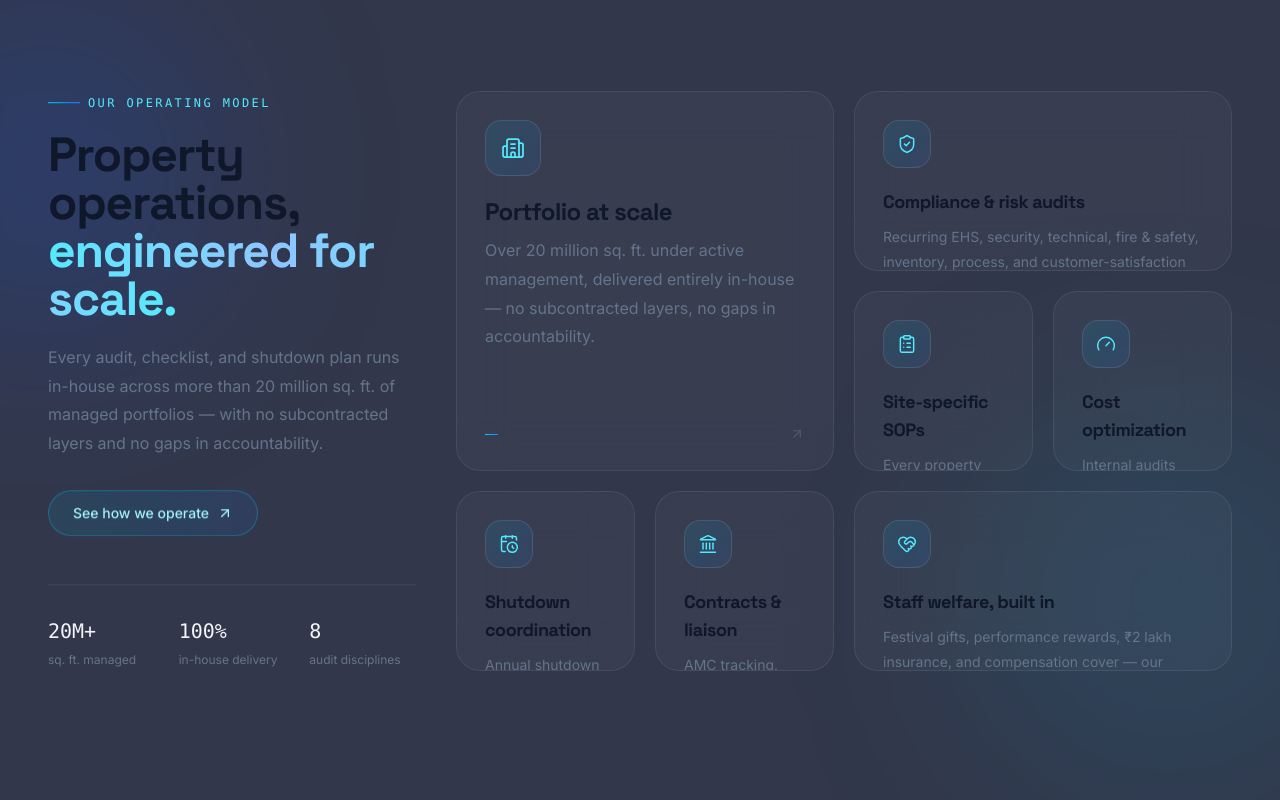
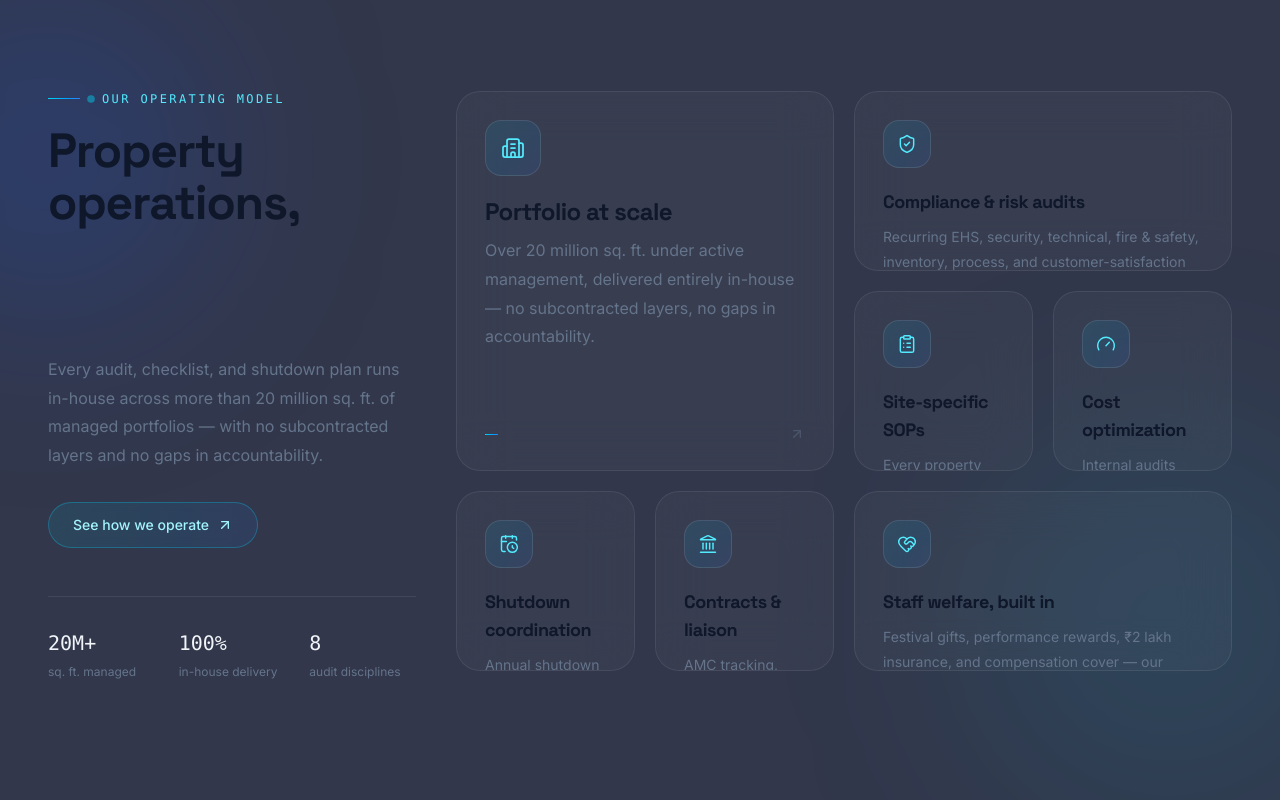
Before and after one commit to codestack-io/Dacitos_Task, a Next.js app: page / in a window 1280 px wide. Shown: the part 3600-4400 px from the top of the page. Built offline with nearby package versions, Linux system fonts and the light colour scheme.

Commit message:
add animation in service section

```diff
--- a/src/components/sections/CallToAction.jsx
+++ b/src/components/sections/CallToAction.jsx
@@ -29,7 +29,7 @@ export default function CallToAction() {
   return (
     <section
       aria-labelledby="cta-heading"
-      className="relative overflow-hidden bg-[#050816] px-6 py-28 md:py-36"
+      className="relative overflow-hidden bg-[#32374b] px-6 py-28 md:py-36"
     >
       {/* ambient floating blobs — match Services/Hero atmosphere */}
       {!reduceMotion && (
@@ -72,7 +72,7 @@ export default function CallToAction() {
           )}
 
           {/* card body */}
-          <div className="relative rounded-[32px] bg-[#050816]/95 px-8 py-14 text-center backdrop-blur-2xl md:px-16 md:py-20">
+          <div className="relative rounded-[32px] bg-[#32374b] px-8 py-14 text-center backdrop-blur-2xl md:px-16 md:py-20">
             {/* badge */}
             <motion.div
               initial={{ opacity: 0, y: 12 }}
--- a/src/components/sections/ServicesSection.jsx
+++ b/src/components/sections/ServicesSection.jsx
@@ -1,7 +1,15 @@
 // components/sections/ServicesSection.jsx
 "use client"
 
-import { motion, useMotionValue, useSpring, useReducedMotion } from "framer-motion"
+import {
+  motion,
+  useMotionValue,
+  useSpring,
+  useReducedMotion,
+  useScroll,
+  useTransform,
+  animate,
+} from "framer-motion"
 import {
   Building2,
   ShieldCheck,
@@ -12,7 +20,7 @@ import {
   HeartHandshake,
   ArrowUpRight,
 } from "lucide-react"
-import { useRef } from "react"
+import { useRef, useState } from "react"
 import ServiceCard from "@/components/services/ServiceCard"
 
 // Content consolidated from the original "Why Choose Us" list into 7
@@ -67,17 +75,83 @@ const services = [
   },
 ]
 
-const containerVariants = {
+// Stats are separate data so the count-up animation can parse each value's
+// numeric part independently of its suffix ("20M+" → 20 + "M+").
+const stats = [
+  { value: "20M+", label: "sq. ft. managed" },
+  { value: "100%", label: "in-house delivery" },
+  { value: "8", label: "audit disciplines" },
+]
+
+// ─────────────────────────────────────────────────────────────────────────
+// ANIMATION CHANGE: shared premium easing curve.
+// A single non-bouncy cubic-bezier (ease-out, no overshoot) used for both
+// the left-column slide-in and the right-grid card reveal, so the two
+// motions feel like one designed system instead of two different tools.
+// ─────────────────────────────────────────────────────────────────────────
+const EASE_PREMIUM = [0.16, 1, 0.3, 1]
+
+// Word-level reveal variants for the heading — unchanged, still used by the
+// nested <AnimatedHeadingLine /> inside the left column.
+const wordContainerVariants = {
   hidden: {},
-  visible: { transition: { staggerChildren: 0.1, delayChildren: 0.05 } },
+  visible: { transition: { staggerChildren: 0.06, delayChildren: 0.1 } },
 }
 
-const cardVariants = {
-  hidden: { opacity: 0, y: 36 },
-  visible: { opacity: 1, y: 0, transition: { duration: 0.65, ease: [0.16, 1, 0.3, 1] } },
+const wordVariants = {
+  hidden: { opacity: 0, y: 16, filter: "blur(6px)" },
+  visible: { opacity: 1, y: 0, filter: "blur(0px)", transition: { duration: 0.5, ease: [0.16, 1, 0.3, 1] } },
 }
 
-/** Magnetic CTA — nudges toward the cursor within its own bounds. */
+/** Splits a line into animated word spans, preserving natural spacing. */
+function AnimatedHeadingLine({ text, className = "" }) {
+  const words = text.split(" ")
+  return (
+    <span className={`inline-block ${className}`}>
+      {words.map((word, i) => (
+        <span key={`${word}-${i}`} className="inline-block overflow-hidden pb-1 pr-[0.28em] align-bottom">
+          <motion.span variants={wordVariants} className="inline-block">
+            {word}
+          </motion.span>
+        </span>
+      ))}
+    </span>
+  )
+}
+
+/** Stat number that counts up from 0 the first time it enters the viewport. */
+function AnimatedStat({ value, label }) {
+  const match = value.match(/^([\d.]+)(.*)$/)
+  const target = match ? parseFloat(match[1]) : null
+  const suffix = match ? match[2] : ""
+  const isInteger = target !== null && Number.isInteger(target)
+  const [display, setDisplay] = useState(target !== null ? 0 : value)
+  const hasAnimated = useRef(false)
+
+  return (
+    <motion.div
+      onViewportEnter={() => {
+        if (hasAnimated.current || target === null) return
+        hasAnimated.current = true
+        animate(0, target, {
+          duration: 1.4,
+          ease: [0.16, 1, 0.3, 1],
+          onUpdate: (v) => setDisplay(isInteger ? Math.round(v) : v.toFixed(1)),
+        })
+      }}
+      viewport={{ once: true, margin: "-60px" }}
+    >
+      <dt className="sr-only">{label}</dt>
+      <dd className="font-mono text-xl font-medium tabular-nums text-slate-100">
+        {display}
+        {suffix}
+      </dd>
+      <p className="mt-1 text-xs text-slate-500">{label}</p>
+    </motion.div>
+  )
+}
+
+/** Magnetic CTA — nudges toward the cursor within its own bounds. Untouched. */
 function MagneticButton({ children }) {
   const ref = useRef(null)
   const x = useMotionValue(0)
@@ -119,75 +193,182 @@ function MagneticButton({ children }) {
 
 export default function ServicesSection() {
   const reduceMotion = useReducedMotion()
+  const sectionRef = useRef(null)
+
+  // Scroll-linked parallax for the ambient blobs — unchanged.
+  const { scrollYProgress } = useScroll({
+    target: sectionRef,
+    offset: ["start end", "end start"],
+  })
+  const blob1Parallax = useTransform(scrollYProgress, [0, 1], [-40, 40])
+  const blob2Parallax = useTransform(scrollYProgress, [0, 1], [40, -40])
+
+  // ───────────────────────────────────────────────────────────────────────
+  // ANIMATION CHANGE 1 — Left column: slide-in-from-left variants.
+  // Replaces the previous fade-up-from-below (opacity 0→1, y 24→0) with a
+  // horizontal slide (opacity 0→1, x -80→0), 0.8s, EASE_PREMIUM (no bounce).
+  // Defined inside the component (not at module scope) because it depends
+  // on `reduceMotion`: with reduced motion, the slide is dropped entirely
+  // and only a quick opacity fade remains, per requirement #6.
+  // ───────────────────────────────────────────────────────────────────────
+  const leftColumnVariants = reduceMotion
+    ? {
+        hidden: { opacity: 0 },
+        visible: { opacity: 1, transition: { duration: 0.5, ease: EASE_PREMIUM } },
+      }
+    : {
+        hidden: { opacity: 0, x: -80 },
+        visible: { opacity: 1, x: 0, transition: { duration: 0.8, ease: EASE_PREMIUM } },
+      }
+
+  // ───────────────────────────────────────────────────────────────────────
+  // ANIMATION CHANGE 2 — Right grid: staggered container.
+  // staggerChildren now sits in the 0.08–0.12s range (0.1s) as requested,
+  // so cards reveal one after another instead of all at once. Stagger is
+  // zeroed under reduced motion so every card just fades in together.
+  // ───────────────────────────────────────────────────────────────────────
+  const containerVariants = {
+    hidden: {},
+    visible: {
+      transition: {
+        staggerChildren: reduceMotion ? 0 : 0.1,
+        delayChildren: reduceMotion ? 0 : 0.05,
+      },
+    },
+  }
+
+  // ───────────────────────────────────────────────────────────────────────
+  // ANIMATION CHANGE 3 — Right grid: per-card slide-in-from-right + scale.
+  // Replaces the previous fade-up (opacity 0→1, y 36→0) with a slide-in
+  // from the right combined with a subtle scale-up (0.96→1), matching the
+  // "cards enter from the right, slightly smaller, then settle" spec.
+  // No bounce: single ease-out curve, no spring/overshoot.
+  // Reduced motion: falls back to a plain opacity fade, no transform.
+  // ───────────────────────────────────────────────────────────────────────
+  const cardVariants = reduceMotion
+    ? {
+        hidden: { opacity: 0 },
+        visible: { opacity: 1, transition: { duration: 0.5, ease: EASE_PREMIUM } },
+      }
+    : {
+        hidden: { opacity: 0, x: 80, scale: 0.96 },
+        visible: {
+          opacity: 1,
+          x: 0,
+          scale: 1,
+          transition: { duration: 0.7, ease: EASE_PREMIUM },
+        },
+      }
 
   return (
     <section
+      ref={sectionRef}
       id="services"
       aria-labelledby="services-heading"
       className="relative overflow-hidden bg-[#32374b] px-6 py-28 md:px-12 md:py-36"
     >
-      {/* ambient floating blobs — disabled under prefers-reduced-motion */}
+      {/* ambient floating blobs — untouched */}
       {!reduceMotion && (
         <>
           <motion.div
             aria-hidden="true"
-            className="pointer-events-none absolute -left-32 top-10 h-80 w-80 rounded-full bg-blue-600/20 blur-[100px]"
+            style={{ y: blob1Parallax }}
+            className="pointer-events-none absolute -left-32 top-10 h-80 w-80"
+          >
+            <motion.div
+              className="h-full w-full rounded-full bg-blue-600/20 blur-[100px]"
               animate={{ y: [0, 30, 0], x: [0, 20, 0] }}
               transition={{ duration: 10, repeat: Infinity, ease: "easeInOut" }}
             />
+          </motion.div>
           <motion.div
             aria-hidden="true"
-            className="pointer-events-none absolute -right-24 bottom-0 h-96 w-96 rounded-full bg-cyan-400/10 blur-[110px]"
+            style={{ y: blob2Parallax }}
+            className="pointer-events-none absolute -right-24 bottom-0 h-96 w-96"
+          >
+            <motion.div
+              className="h-full w-full rounded-full bg-cyan-400/10 blur-[110px]"
               animate={{ y: [0, -25, 0], x: [0, -15, 0] }}
               transition={{ duration: 12, repeat: Infinity, ease: "easeInOut" }}
             />
+          </motion.div>
         </>
       )}
 
       <div className="relative z-10 mx-auto grid max-w-7xl gap-14 lg:grid-cols-12 lg:gap-10">
         {/* left: thesis, copy, CTA, stats */}
         <motion.div
-          initial={{ opacity: 0, y: 24 }}
-          whileInView={{ opacity: 1, y: 0 }}
-          viewport={{ once: true, margin: "-80px" }}
-          transition={{ duration: 0.6, ease: [0.16, 1, 0.3, 1] }}
+          variants={leftColumnVariants}
+          initial="hidden"
+          whileInView="visible"
+          // ANIMATION CHANGE: viewport trigger now fires at ~25% visibility
+          // (`amount: 0.25`) instead of a fixed pixel margin, per spec #3.
+          viewport={{ once: true, amount: 0.25 }}
           className="lg:col-span-4 lg:sticky lg:top-32 lg:h-fit"
         >
           <div className="flex items-center gap-2">
-            <span className="h-px w-8 bg-gradient-to-r from-cyan-400 to-blue-500" />
+            <motion.span
+              initial={{ scaleX: 0 }}
+              whileInView={{ scaleX: 1 }}
+              viewport={{ once: true }}
+              transition={{ duration: 0.5, ease: [0.16, 1, 0.3, 1] }}
+              style={{ transformOrigin: "left" }}
+              className="h-px w-8 bg-gradient-to-r from-cyan-400 to-blue-500"
+            />
+            {/* live status dot — unchanged */}
+            {!reduceMotion && (
+              <motion.span
+                aria-hidden="true"
+                className="relative h-1.5 w-1.5 rounded-full bg-cyan-400"
+                animate={{ opacity: [1, 0.4, 1], scale: [1, 1.3, 1] }}
+                transition={{ duration: 2, repeat: Infinity, ease: "easeInOut" }}
+              />
+            )}
             <span className="font-mono text-xs uppercase tracking-[0.2em] text-cyan-300">
               Our Operating Model
             </span>
           </div>
 
-          <h2 id="services-heading" className="mt-5 text-4xl font-semibold tracking-tight text-slate-50 md:text-5xl">
-            Property operations,
+          <motion.h2
+            id="services-heading"
+            variants={wordContainerVariants}
+            initial="hidden"
+            whileInView="visible"
+            viewport={{ once: true, margin: "-80px" }}
+            className="mt-5 text-4xl font-semibold tracking-tight text-slate-50 md:text-5xl"
+          >
+            <AnimatedHeadingLine text="Property operations," />
             <br />
-            <span className="bg-gradient-to-r from-cyan-300 via-blue-300 to-cyan-300 bg-clip-text text-transparent">
-              engineered for scale.
-            </span>
-          </h2>
+            <AnimatedHeadingLine
+              text="engineered for scale."
+              className="bg-gradient-to-r from-cyan-300 via-blue-300 to-cyan-300 bg-clip-text text-transparent"
+            />
+          </motion.h2>
 
-          <p className="mt-5 max-w-md text-[15px] leading-relaxed text-slate-400 md:text-base">
+          <motion.p
+            initial={{ opacity: 0, y: 16 }}
+            whileInView={{ opacity: 1, y: 0 }}
+            viewport={{ once: true, margin: "-80px" }}
+            transition={{ duration: 0.6, delay: 0.15, ease: [0.16, 1, 0.3, 1] }}
+            className="mt-5 max-w-md text-[15px] leading-relaxed text-slate-400 md:text-base"
+          >
             Every audit, checklist, and shutdown plan runs in-house across more than 20 million sq. ft. of
             managed portfolios — with no subcontracted layers and no gaps in accountability.
-          </p>
+          </motion.p>
 
-          <div className="mt-8">
+          <motion.div
+            initial={{ opacity: 0, y: 16 }}
+            whileInView={{ opacity: 1, y: 0 }}
+            viewport={{ once: true, margin: "-80px" }}
+            transition={{ duration: 0.6, delay: 0.22, ease: [0.16, 1, 0.3, 1] }}
+            className="mt-8"
+          >
             <MagneticButton>See how we operate</MagneticButton>
-          </div>
+          </motion.div>
 
           <dl className="mt-12 grid grid-cols-3 gap-6 border-t border-white/[0.08] pt-8">
-            {[
-              { value: "20M+", label: "sq. ft. managed" },
-              { value: "100%", label: "in-house delivery" },
-              { value: "8", label: "audit disciplines" },
-            ].map((stat) => (
-              <div key={stat.label}>
-                <dt className="sr-only">{stat.label}</dt>
-                <dd className="font-mono text-xl font-medium text-slate-100">{stat.value}</dd>
-                <p className="mt-1 text-xs text-slate-500">{stat.label}</p>
-              </div>
+            {stats.map((stat) => (
+              <AnimatedStat key={stat.label} value={stat.value} label={stat.label} />
             ))}
           </dl>
         </motion.div>
@@ -197,11 +378,22 @@ export default function ServicesSection() {
           variants={containerVariants}
           initial="hidden"
           whileInView="visible"
-          viewport={{ once: true, margin: "-80px" }}
+          // ANIMATION CHANGE: same 25% viewport trigger as the left column,
+          // so both sides of the section start reacting at the same scroll
+          // position instead of drifting apart.
+          viewport={{ once: true, amount: 0.25 }}
           className="grid auto-rows-[190px] grid-cols-1 gap-5 md:grid-cols-2 lg:col-span-8 lg:auto-rows-[180px] lg:grid-cols-4"
         >
           {services.map((service) => (
-            <motion.div key={service.title} variants={cardVariants} className={service.span}>
+            <motion.div
+              key={service.title}
+              variants={cardVariants}
+              // Existing hover-lift on the grid cell — untouched, still
+              // layers on top of ServiceCard's own tilt/spotlight/icon fx.
+              whileHover={reduceMotion ? undefined : { y: -6 }}
+              transition={{ type: "spring", stiffness: 260, damping: 20 }}
+              className={service.span}
+            >
               <ServiceCard
                 icon={service.icon}
                 title={service.title}
```
Also changed, not shown: src/components/layout/Footer.jsx (+13 -10 lines), src/components/services/ServiceCard.jsx (+8 -0 lines). Lines whose indentation alone changed are shown as unchanged.
